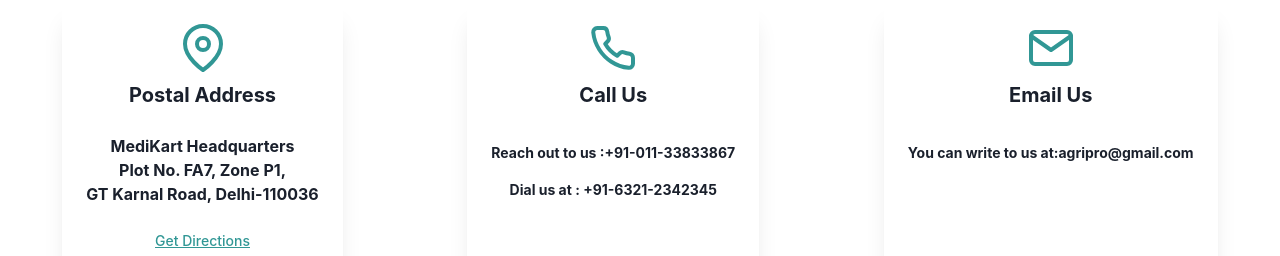
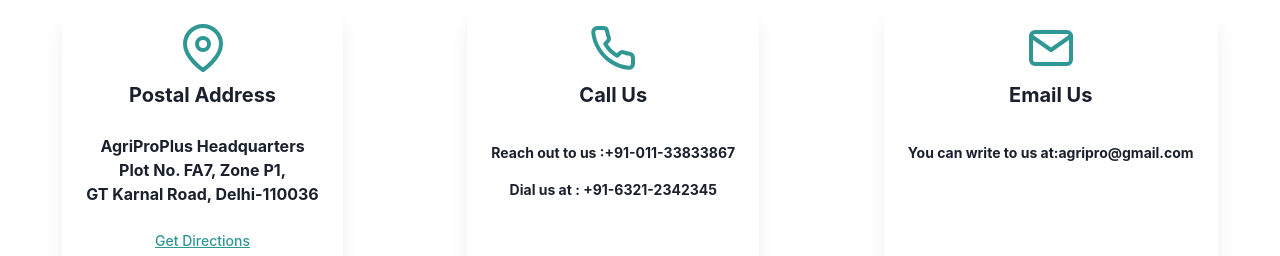
Before and after one commit to aerraj/Agriproplus, a React (Vite) app: page /support in a window 1280 px wide. Shown: the part 1640-1896 px from the top of the page. Built offline with nearby package versions, Linux system fonts and the light colour scheme; no server answers.

Commit message:
name add fixed

```diff
--- a/src/components/Address.jsx
+++ b/src/components/Address.jsx
@@ -19,7 +19,7 @@
             <Icon as={FiMapPin} boxSize={12} color="teal.500" />
             <Text fontSize="xl" fontWeight="bold" mb={4}>Postal Address</Text>
             <Text fontWeight="bold">
-              MediKart Headquarters
+              AgriProPlus Headquarters
               <br />
               Plot No. FA7, Zone P1,
               <br />
```
